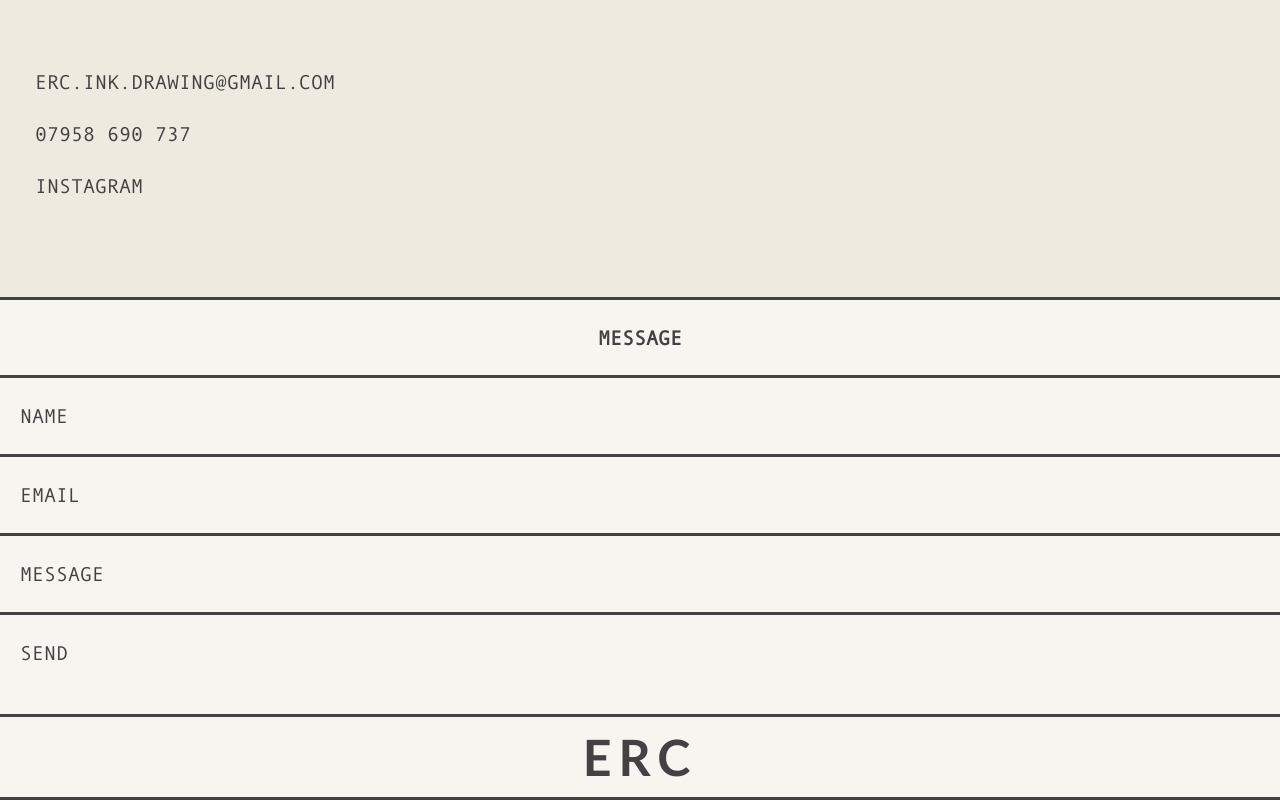
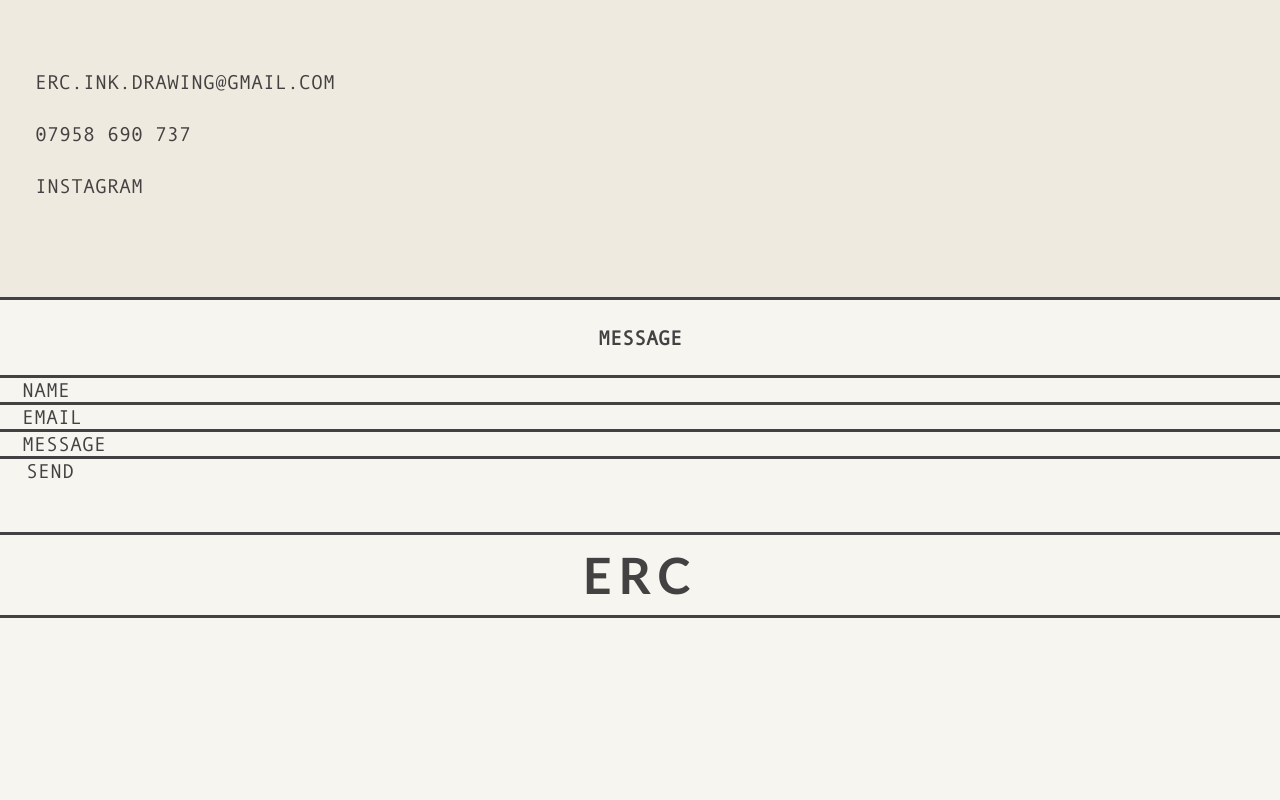
Before and after one commit to elliercottrell/test, a React (Create React App) app: page /pjf in a window 1280 px wide. Shown: the part 606-1406 px from the top of the page. After the commit the page ends 1224 px from the top, so only its background shows below. Built offline with nearby package versions, Linux system fonts and the light colour scheme.

Commit message:
Update Form.css

```diff
--- a/src/Components/Form.css
+++ b/src/Components/Form.css
@@ -28,7 +28,7 @@
   font-family: "Andale Mono";
   font-weight: lightest;
   text-transform: uppercase;
-  padding: 27px 0px 27px 0px;
+
   text-indent: 20px;
 }
 .yourMessage {
```
